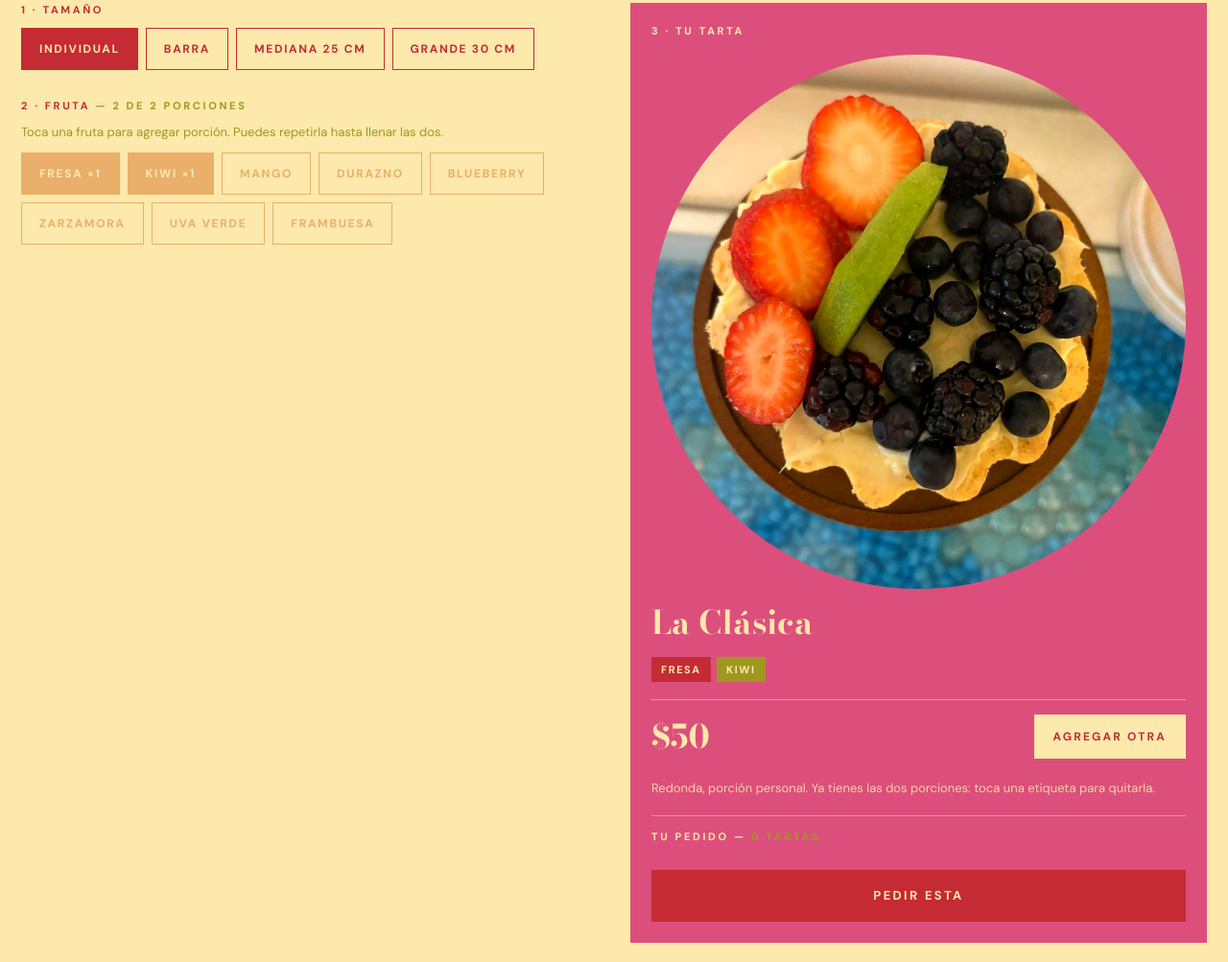
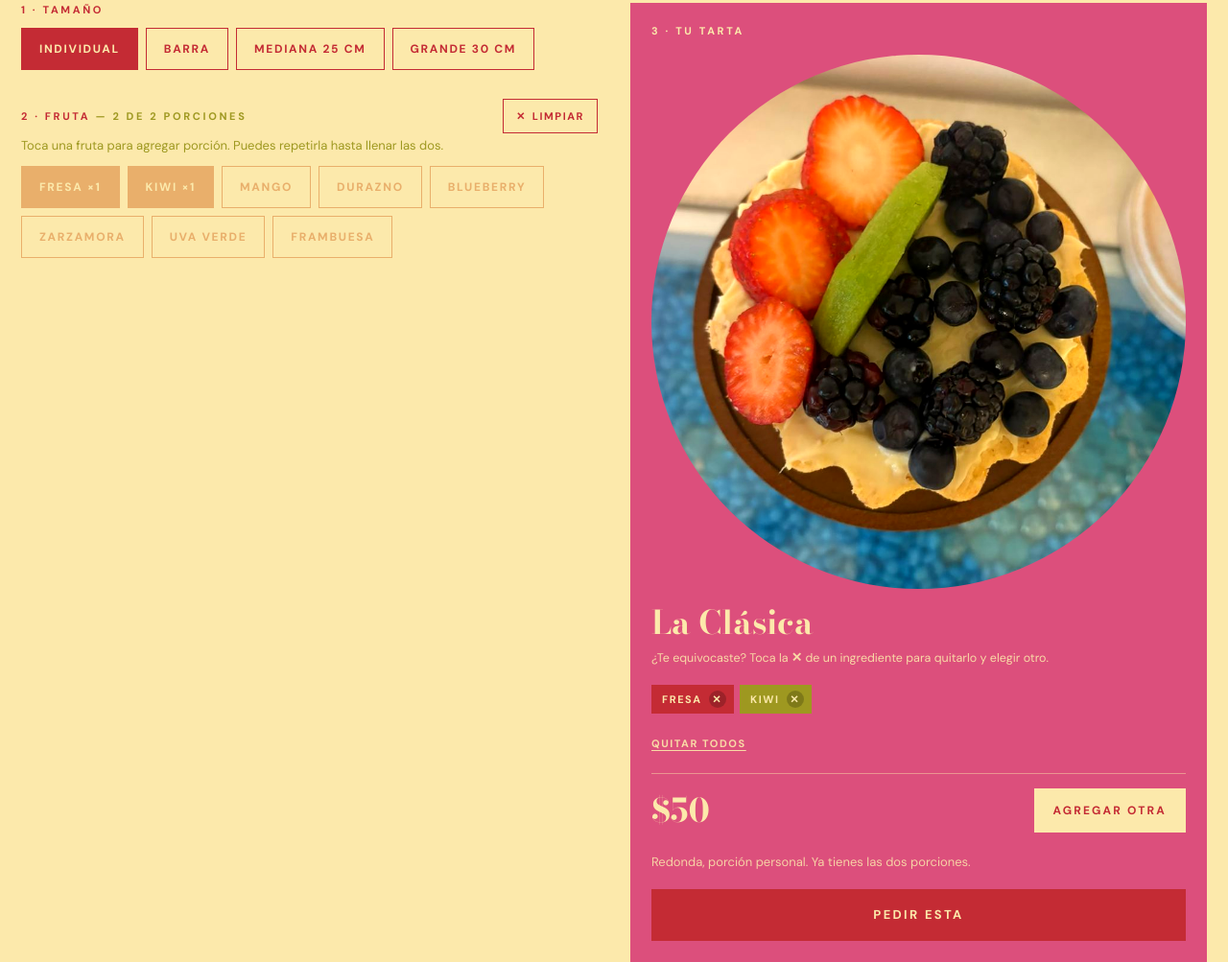
Before and after one commit to alexmaxvicente-boop/Tartas-La-Madresota, a plain HTML site: page index.html in a window 1280 px wide. Shown: the part 1331-2334 px from the top of the page at 96% size. Drawn offline with nearby package versions, Linux system fonts and the light colour scheme; no server answers.

Commit message:
Add files via upload

```diff
--- a/index.html
+++ b/index.html
@@ -25,6 +25,8 @@
   a { color: #C42B34; text-decoration: none; }
   button { font-family: inherit; cursor: pointer; }
   img { display: block; }
+  /* Sin esto, cualquier regla con display: propio ignora el atributo hidden. */
+  [hidden] { display: none !important; }
 
   @keyframes slide { from { transform: translateX(0); } to { transform: translateX(-50%); } }
   @keyframes spin  { to { transform: rotate(360deg); } }
@@ -150,6 +152,24 @@
   }
   .step-label span { color: #9E9820; }
   .step-help { font-size: 13px; line-height: 1.45; color: #9E9820; margin: 0 0 12px; }
+
+  /* Renglón del paso 2 con su botón de limpiar a la derecha */
+  .step-head {
+    display: flex; align-items: center; justify-content: space-between;
+    gap: 12px; flex-wrap: wrap; margin: 0 0 4px;
+  }
+  .step-head .step-label { margin: 0; }
+  .btn-limpiar-fruta {
+    display: inline-flex; align-items: center; gap: 6px;
+    min-height: 36px; padding: 8px 13px;
+    border: 1.5px solid #C42B34; background: transparent; color: #C42B34;
+    font-size: 11px; font-weight: 700; letter-spacing: 0.14em; text-transform: uppercase;
+    background-image: linear-gradient(#C42B34, #C42B34);
+    background-repeat: no-repeat; background-position: left center; background-size: 0% 100%;
+    transition: background-size 280ms cubic-bezier(.2,.85,.2,1), color 200ms ease, transform 120ms ease;
+  }
+  .btn-limpiar-fruta:hover, .btn-limpiar-fruta:focus-visible { background-size: 100% 100%; color: #FCE9AB; }
+  .btn-limpiar-fruta:active { transform: translateY(2px); }
   .pill-row { display: flex; flex-wrap: wrap; gap: 8px; }
 
   .pill {
@@ -233,9 +253,30 @@
   /* Sobre el rojo de la sección, la etiqueta de fresa es del mismo color:
      un filo delgado la mantiene legible sin cambiar la paleta. */
   .menu .chip { box-shadow: 0 0 0 1.5px rgba(252,233,171,0.55); }
-  button.chip { cursor: pointer; padding: 6px 10px; transition: opacity 180ms ease, transform 120ms ease; }
-  button.chip:hover { opacity: 0.8; }
+  /* Etiqueta que SÍ se puede quitar: lleva su tachita visible. */
+  button.chip {
+    cursor: pointer; padding: 6px 8px 6px 11px; gap: 7px;
+    transition: opacity 180ms ease, transform 120ms ease, box-shadow 180ms ease;
+  }
+  button.chip .x {
+    display: inline-flex; align-items: center; justify-content: center;
+    width: 18px; height: 18px; border-radius: 999px;
+    background: rgba(0,0,0,0.20); font-size: 11px; line-height: 1;
+    transition: background-color 160ms ease;
+  }
+  button.chip:hover { box-shadow: 0 0 0 2px rgba(252,233,171,0.75); }
+  button.chip:hover .x { background: rgba(0,0,0,0.45); }
   button.chip:active { transform: translateY(2px); }
+
+  .quitar-hint { margin: -8px 0 0; font-size: 12.5px; line-height: 1.4; color: rgba(252,233,171,0.9); }
+  .quitar-hint b { font-size: 13.5px; }
+  .btn-limpiar {
+    align-self: flex-start; border: 0; background: transparent; color: rgba(252,233,171,0.9);
+    font-size: 11px; font-weight: 700; letter-spacing: 0.14em; text-transform: uppercase;
+    padding: 6px 0; text-decoration: underline; text-underline-offset: 3px;
+    transition: color 160ms ease;
+  }
+  .btn-limpiar:hover { color: #FCE9AB; }
 
   /* ---------- Menú: las seis ---------- */
   .menu { background: #C42B34; padding: 58px 22px; }
@@ -420,7 +461,12 @@
           <div class="pill-row" id="sizeRow"></div>
         </div>
         <div>
-          <p class="step-label">2 · Fruta <span>— <span id="pickedCount">0</span> de <span id="maxCount">2</span> porciones</span></p>
+          <div class="step-head">
+            <p class="step-label">2 · Fruta <span>— <span id="pickedCount">0</span> de <span id="maxCount">2</span> porciones</span></p>
+            <button type="button" class="btn-limpiar-fruta" id="limpiarFruta" hidden>
+              <span aria-hidden="true">✕</span> Limpiar
+            </button>
+          </div>
           <p class="step-help" id="stepHelp">Toca una fruta para agregar porción. Puedes repetirla hasta llenar las dos.</p>
           <div class="pill-row" id="fruitRow"></div>
         </div>
@@ -430,7 +476,9 @@
         <p class="step-label">3 · Tu tarta</p>
         <img class="round-photo" id="previewImg" src="img/caja.jpg" width="1000" height="1000" alt="Vista previa de tu tarta">
         <h3 id="buildName"></h3>
+        <p class="quitar-hint" id="quitarHint" hidden>¿Te equivocaste? Toca la <b>✕</b> de un ingrediente para quitarlo y elegir otro.</p>
         <div class="chip-row" id="pickedChips"></div>
+        <button type="button" class="btn-limpiar" id="limpiarTodo" hidden>Quitar todos</button>
         <div class="price-row">
           <span class="price" id="buildPrice"></span>
           <button type="button" class="btn-add" id="addBtn">Agregar otra</button>
@@ -658,7 +706,11 @@
     n.style.setProperty("--chip-fg", f.fg);
     if (onClick) {
       n.type = "button";
-      n.title = "Quitar una porción";
+      n.title = "Quitar " + label;
+      n.setAttribute("aria-label", "Quitar " + label);
+      var x = el("span", "x", "✕");
+      x.setAttribute("aria-hidden", "true");
+      n.appendChild(x);
       n.addEventListener("click", onClick);
     }
     return n;
@@ -809,10 +861,15 @@
     uniq.forEach(function (f) {
       chipsRow.appendChild(chip(f, FRUIT[f].label + (c[f] > 1 ? " ×" + c[f] : ""), function () { removeFruit(f); }));
     });
+    // La pista y los botones de limpiar solo aparecen si ya eligió algo.
+    var hayFruta = state.picked.length > 0;
+    document.getElementById("quitarHint").hidden = !hayFruta;
+    document.getElementById("limpiarTodo").hidden = !hayFruta;
+    document.getElementById("limpiarFruta").hidden = !hayFruta;
 
     document.getElementById("buildPrice").textContent = priceLabel(size.price);
     document.getElementById("buildHint").textContent = size.note + (full
-      ? " Ya tienes las " + NUM[max] + " porciones: toca una etiqueta para quitarla."
+      ? " Ya tienes las " + NUM[max] + " porciones."
       : " Toca una fruta dos veces para que lleve doble porción.");
 
     // Botón "Agregar otra": solo sirve si la tarta actual ya tiene fruta
@@ -986,6 +1043,14 @@
     document.getElementById("waFloat").href = general;
     document.getElementById("waFooter").href = general;
     document.getElementById("addBtn").addEventListener("click", addToOrder);
+  // Limpia SOLO la tarta que se está armando. Las que ya están en
+  // "Tu pedido" (state.order) no se tocan.
+  function limpiarFrutaActual() {
+    state.picked = [];
+    renderBuilder();
+  }
+  document.getElementById("limpiarTodo").addEventListener("click", limpiarFrutaActual);
+  document.getElementById("limpiarFruta").addEventListener("click", limpiarFrutaActual);
 
     renderBuilder();
     renderMenu();
```
